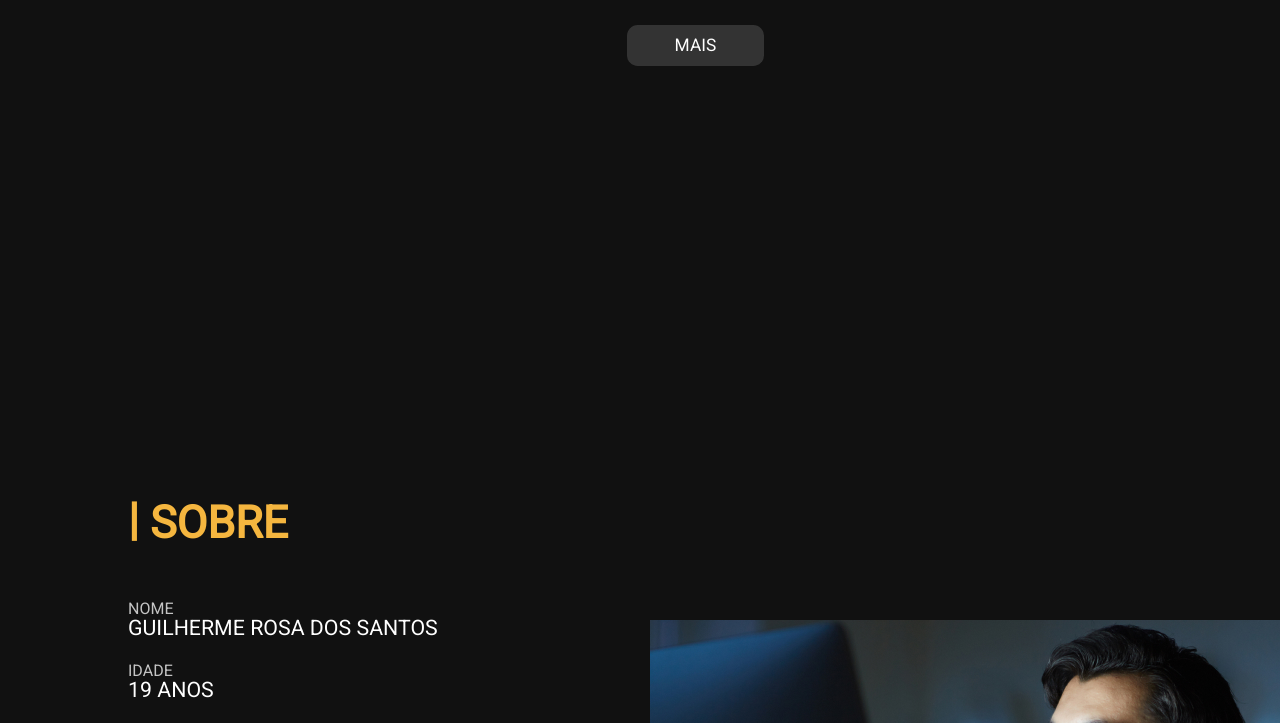
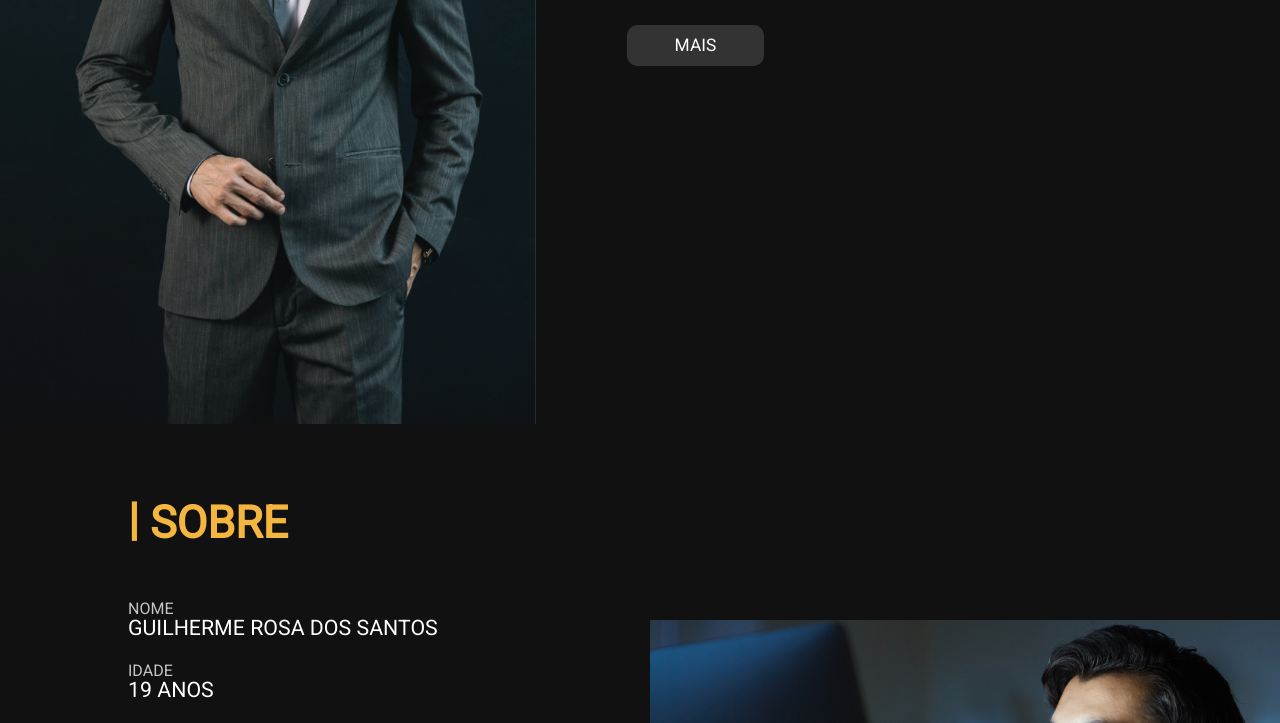
Before and after one commit to guirosasantos/PortifolioAllog2.0, a plain HTML site: page index.html in a window 1280 px wide. Shown: the part 376-1099 px from the top of the page. Drawn offline with nearby package versions, Linux system fonts and the light colour scheme; the site is published under a folder, as on GitHub Pages, so addresses that start at the root find nothing.

Commit message:
retirando /

```diff
--- a/index.html
+++ b/index.html
@@ -43,7 +43,7 @@
             </ul>
         </nav>
         <figure class="header__img">
-            <img class="header__img" src="/Images/Imagem-Capa-Ragnar.jpg" alt="Foto do Ragnar">
+            <img class="header__img" src="Images/Imagem-Capa-Ragnar.jpg" alt="Foto do Ragnar">
         </figure>
         <div class="header__header-main-text">
             <div class="header-main-text__header-tittle">
```
